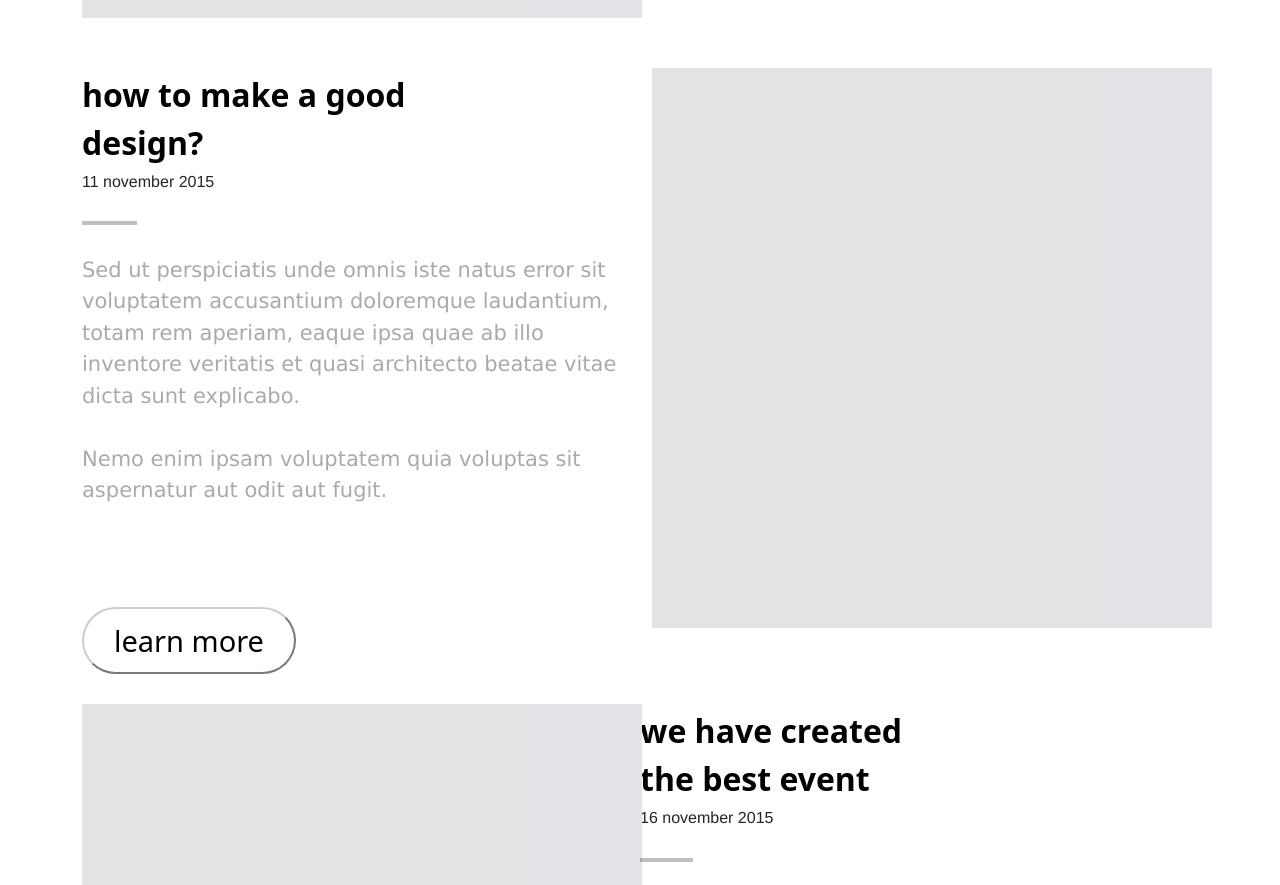
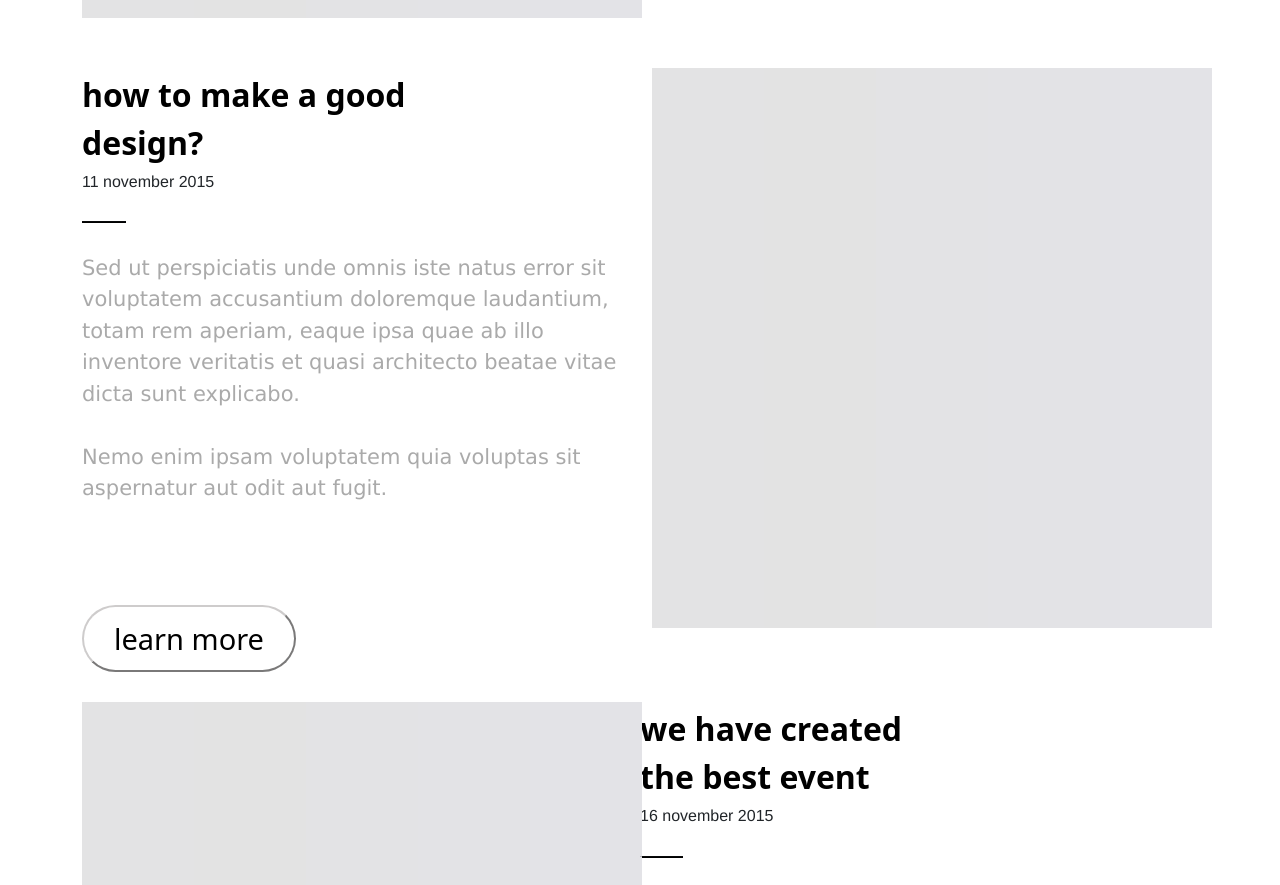
Before and after one commit to Mantedailide/Nam-darbas-2-frontend-, a plain HTML site: page index.html in a window 1280 px wide. Shown: the part 886-1771 px from the top of the page. Drawn offline with Linux system fonts and the light colour scheme.

Commit message:
papildymas

```diff
--- a/index.html
+++ b/index.html
@@ -109,7 +109,9 @@
                 the best event</span></a>
             </h1>
                 <h6 class="date">16 november 2015</h6>
+                <div class="bottom-line">
                 <hr class="line">
+              </div>
                 <p class="text1">Sed ut perspiciatis unde omnis iste natus error sit voluptatem accusantium doloremque laudantium, totam rem aperiam, eaque ipsa quae ab illo inventore veritatis et quasi architecto beatae vitae dicta sunt explicabo. </p>
                 <button class="learn-more"><a href="#"><span class="black-text2">learn more</span></a></button>
             </div>
@@ -122,7 +124,9 @@
                 design?</span></a>
             </h1>
                 <h6 class="date">11 november 2015</h6>
-                <hr class="line">
+                <div class="bottom-line">
+                  <hr class="line">
+                </div>
                 <p class="text1">Sed ut perspiciatis unde omnis iste natus error sit voluptatem accusantium doloremque laudantium, totam rem aperiam, eaque ipsa quae ab illo inventore veritatis et quasi architecto beatae vitae dicta sunt explicabo.
                 <br>
                 <br>
@@ -154,7 +158,9 @@
                   the best event</span></a>
               </h1>
                   <h6 class="date">16 november 2015</h6>
-                  <hr class="line">
+                  <div class="bottom-line">
+                    <hr class="line">
+                  </div>
                   <p class="text1">Sed ut perspiciatis unde omnis iste natus error sit voluptatem accusantium doloremque laudantium, totam rem aperiam, eaque ipsa quae ab illo inventore veritatis et quasi architecto beatae vitae dicta sunt explicabo. </p>
                   <button class="learn-more"><a href="#"><pan class="black-text2">learn more</pan></a></button>
               </div>
@@ -167,7 +173,9 @@
                   design?</span></a>
               </h1>
                   <h6 class="date">11 november 2015</h6>
-                  <hr class="line">
+                  <div class="bottom-line">
+                    <hr class="line">
+                  </div>
                   <p class="text1">Sed ut perspiciatis unde omnis iste natus error sit voluptatem accusantium doloremque laudantium, totam rem aperiam, eaque ipsa quae ab illo inventore veritatis et quasi architecto beatae vitae dicta sunt explicabo.
                   <br>
                   <br>
--- a/style.css
+++ b/style.css
@@ -104,9 +104,9 @@
     font-family:'Franklin Gothic Medium', 'Arial Narrow', Arial, sans-serif;
     }
 
-.line {
-    width: 10%;
-    border: 2px solid black;
+.bottom-line {
+    width: 8%;
+    height: 2px;
     background-color: black;
     margin-top: 30px;
     margin-bottom: 30px;
```
